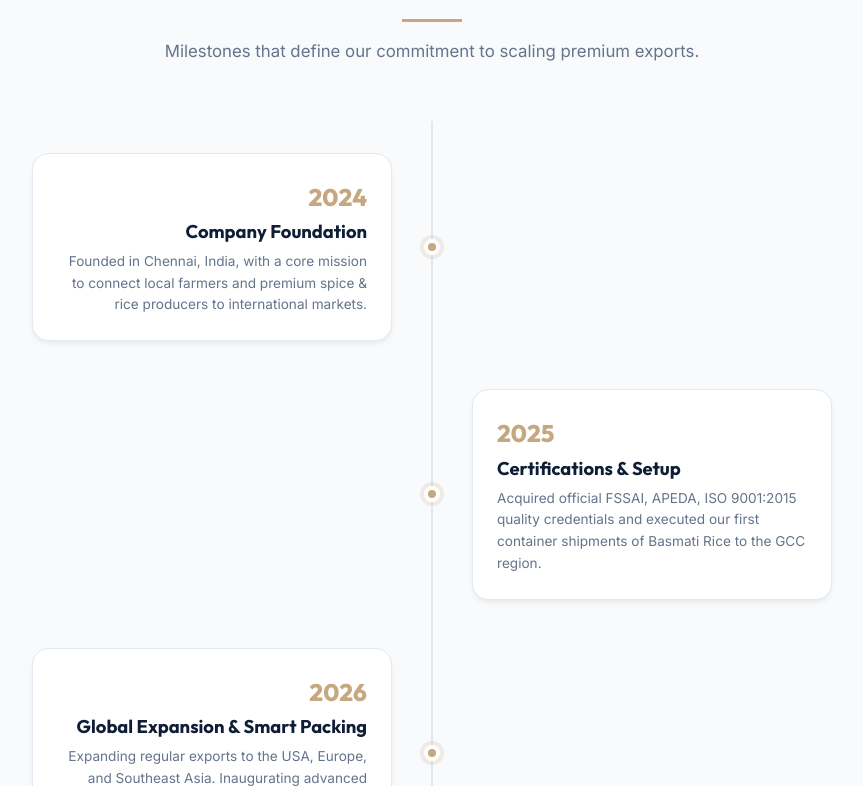
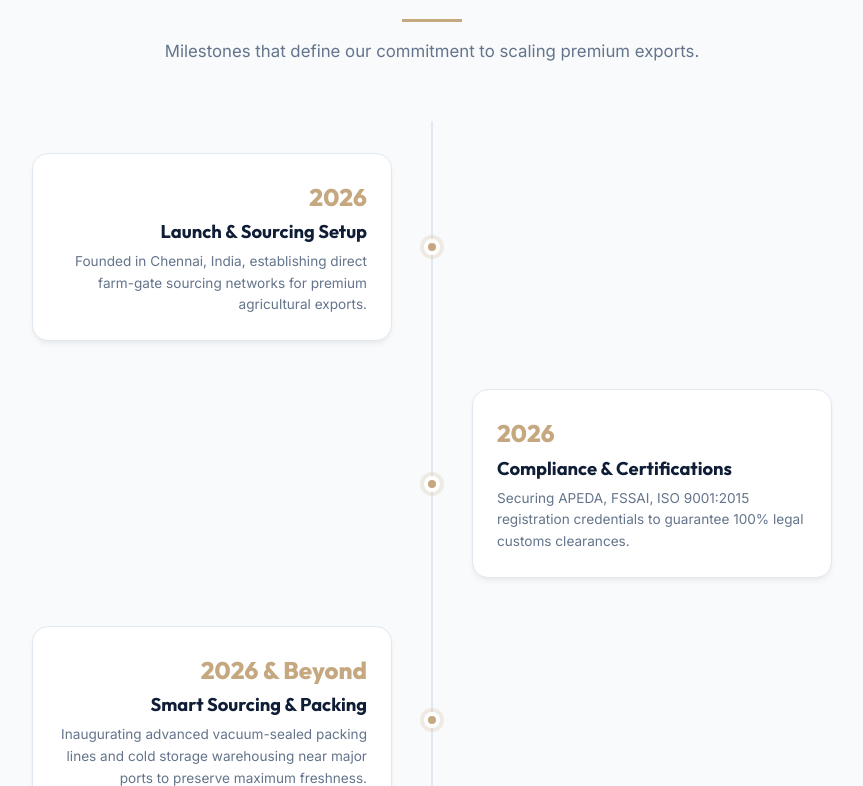
Before and after one commit to AFRIN-NIBISHA/IndoGlobalExim, a React (Vite) app in the folder Client/: page /about in a window 1280 px wide. Shown: the part 2014-2800 px from the top of the page, without its empty margins (208-1071 px from the left). Built offline with nearby package versions, Linux system fonts and the light colour scheme.

Commit message:
Align timeline and stories for 2026 startup launch

```diff
--- a/Client/src/data/translations.js
+++ b/Client/src/data/translations.js
@@ -29,7 +29,7 @@ export const translations = {
     testimonialsTitle: "What Our Global Clients Say",
 
     aboutStoryTitle: "Our Story",
-    aboutStoryText: "SecureAgri Impex was founded with a singular vision: to bring India's rich bounty of natural agricultural products and skilled craftsmanship to the global stage. From our humble beginnings in domestic sourcing, we have scaled our operations to establish robust export lines to the Middle East, Southeast Asia, Europe, and North America. Today, we partner with certified organic farmers and state-of-the-art processing units to offer top-tier products.",
+    aboutStoryText: "SecureAgri Impex is founded in 2026 with a singular vision: to bring India's premium agricultural bounty and skilled craftsmanship directly to the global stage. Sourcing directly from certified farms and local cooperatives, we establish highly secure, compliant, and direct export lines to international buyers. We partner with state-of-the-art processing units to deliver verified, high-quality products from day one.",
     founderVisionTitle: "Founder's Vision",
     founderVisionText: "To build a transparent, efficient, and sustainable export network that empowers local Indian producers while delivering absolute purity, reliability, and value to international buyers. We aim to become the first choice for bulk sourcing in agricultural and industrial sectors.",
     missionTitle: "Our Mission",
@@ -140,7 +140,7 @@ export const translations = {
     testimonialsTitle: "எங்கள் உலகளாவிய வாடிக்கையாளர்களின் கருத்துக்கள்",
 
     aboutStoryTitle: "எங்கள் கதை",
-    aboutStoryText: "இந்தியாவின் வளமான இயற்கை விவசாயப் பொருட்கள் மற்றும் கைவினைத் திறனை உலக அரங்கிற்கு கொண்டு செல்ல வேண்டும் என்ற ஒரே நோக்கத்துடன் செக்யூர்அக்ரி இம்பெக்ஸ் தொடங்கப்பட்டது. உள்நாட்டு கொள்முதலில் எங்களது பயணத்தைத் தொடங்கி, இன்று மத்திய கிழக்கு, தென்கிழக்கு ஆசியா, ஐரோப்பா மற்றும் வட அமெரிக்கா ஆகிய நாடுகளுக்கு வலுவான ஏற்றுமதி வழிகளை நிறுவியுள்ளோம். நாங்கள் சான்றளிக்கப்பட்ட இயற்கை விவசாயிகள் மற்றும் அதிநவீன செயலாக்க அலகுகளுடன் கூட்டு சேர்ந்து உயர்தர தயாரிப்புகளை வழங்குகிறோம்.",
+    aboutStoryText: "இந்தியாவின் வளமான இயற்கை விவசாயப் பொருட்கள் மற்றும் கைவினைத் திறனை உலக அரங்கிற்கு கொண்டு செல்ல வேண்டும் என்ற ஒரே நோக்கத்துடன் 2026-இல் செக்யூர்அக்ரி இம்பெக்ஸ் தொடங்கப்பட்டது. விவசாயிகள் மற்றும் உற்பத்தியாளர்களிடமிருந்து நேரடியாகக் கொள்முதல் செய்வதன் மூலம், உலகளாவிய வாங்குபவர்களுக்கு பாதுகாப்பான மற்றும் சான்றளிக்கப்பட்ட ஏற்றுமதி வழிகளை நாங்கள் வழங்குகிறோம். முதல் நாளில் இருந்தே உயர்தர மற்றும் தூய்மையான தயாரிப்புகளை வழங்குவதை நாங்கள் உறுதி செய்கிறோம்.",
     founderVisionTitle: "நிறுவனரின் தொலைநோக்கு",
     founderVisionText: "இந்தியாவின் உள்ளூர் உற்பத்தியாளர்களை ஊக்குவிக்கும் அதே வேளையில், சர்வதேச வாங்குபவர்களுக்கு முழுமையான தூய்மை, நம்பகத்தன்மை மற்றும் மதிப்பை வழங்கும் ஒரு வெளிப்படையான, திறமையான மற்றும் நிலையான ஏற்றுமதி வலையமைப்பை உருவாக்குவது. விவசாய மற்றும் தொழில்துறை துறைகளில் மொத்த கொள்முதலுக்கான சிறந்த தேர்வாக மாறுவதை நாங்கள் நோக்கமாகக் கொண்டுள்ளோம்.",
     missionTitle: "எங்கள் லட்சியம்",
--- a/Client/src/pages/About.jsx
+++ b/Client/src/pages/About.jsx
@@ -35,25 +35,25 @@ const About = () => {
 
   const timeline = [
     {
-      year: "2024",
-      titleEn: "Company Foundation",
-      titleTa: "நிறுவனம் தொடக்கம்",
-      descEn: "Founded in Chennai, India, with a core mission to connect local farmers and premium spice & rice producers to international markets.",
-      descTa: "உள்ளூர் விவசாயிகள் மற்றும் பிரீமியம் உற்பத்தியாளர்களை சர்வதேச சந்தையுடன் இணைக்கும் நோக்கத்துடன் சென்னையில் தொடங்கப்பட்டது."
-    },
-    {
-      year: "2025",
-      titleEn: "Certifications & Setup",
-      titleTa: "சான்றிதழ்கள் மற்றும் முதல் ஏற்றுமதி",
-      descEn: "Acquired official FSSAI, APEDA, ISO 9001:2015 quality credentials and executed our first container shipments of Basmati Rice to the GCC region.",
-      descTa: "FSSAI, APEDA, ISO 9001:2015 சான்றிதழ்களைப் பெற்று, வளைகுடா நாடுகளுக்கு எங்களது முதல் கொள்கலன் பாசுமதி அரிசி ஏற்றுமதியைத் தொடங்கியது."
+      year: "2026",
+      titleEn: "Launch & Sourcing Setup",
+      titleTa: "நிறுவனம் தொடக்கம் & கொள்முதல்",
+      descEn: "Founded in Chennai, India, establishing direct farm-gate sourcing networks for premium agricultural exports.",
+      descTa: "உள்ளூர் விவசாயிகள் மற்றும் உற்பத்தியாளர்களிடம் இருந்து நேரடியாக கொள்முதல் செய்யும் நெட்வொர்க்குகளுடன் சென்னையில் தொடங்கப்பட்டது."
     },
     {
       year: "2026",
-      titleEn: "Global Expansion & Smart Packing",
-      titleTa: "உலகளாவிய விரிவாக்கம் & பேக்கிங் வசதிகள்",
-      descEn: "Expanding regular exports to the USA, Europe, and Southeast Asia. Inaugurating advanced vacuum packing and cold storage warehousing near Major Ports.",
-      descTa: "அமெரிக்கா, ஐரோப்பா மற்றும் தென்கிழக்கு ஆசியாவிற்கு ஏற்றுமதியை விரிவாக்கம் செய்து, முக்கிய துறைமுகங்கள் அருகே அதிநவீன வெற்றிட பேக்கேஜிங் கிடங்குகளை அமைத்தல்."
+      titleEn: "Compliance & Certifications",
+      titleTa: "தரச்சான்றுகள் & அனுமதிகள்",
+      descEn: "Securing APEDA, FSSAI, ISO 9001:2015 registration credentials to guarantee 100% legal customs clearances.",
+      descTa: "பாதுகாப்பான மற்றும் சான்றளிக்கப்பட்ட ஏற்றுமதிகளுக்காக APEDA, FSSAI மற்றும் ISO 9001:2015 சான்றிதழ்களைப் பெறுதல்."
+    },
+    {
+      year: "2026 & Beyond",
+      titleEn: "Smart Sourcing & Packing",
+      titleTa: "அதிநவீன பேக்கிங் & எதிர்காலம்",
+      descEn: "Inaugurating advanced vacuum-sealed packing lines and cold storage warehousing near major ports to preserve maximum freshness.",
+      descTa: "அதிகபட்ச அடுக்கு ஆயுளுக்காக துறைமுகங்கள் அருகே அதிநவீன வெற்றிட பேக்கேஜிங் மற்றும் குளிர்சாதன கிடங்கு வசதிகளைத் தொடங்குதல்."
     }
   ];
 
@@ -66,7 +66,7 @@ const About = () => {
             {t("navAbout")}
           </h1>
           <p style={{ color: "var(--accent)", fontWeight: "600", letterSpacing: "1px", textTransform: "uppercase" }}>
-            SecureAgri Impex — Delivering Pure Excellence Since 2024
+            SecureAgri Impex — Delivering Pure Excellence Since 2026
           </p>
         </div>
       </section>
```
